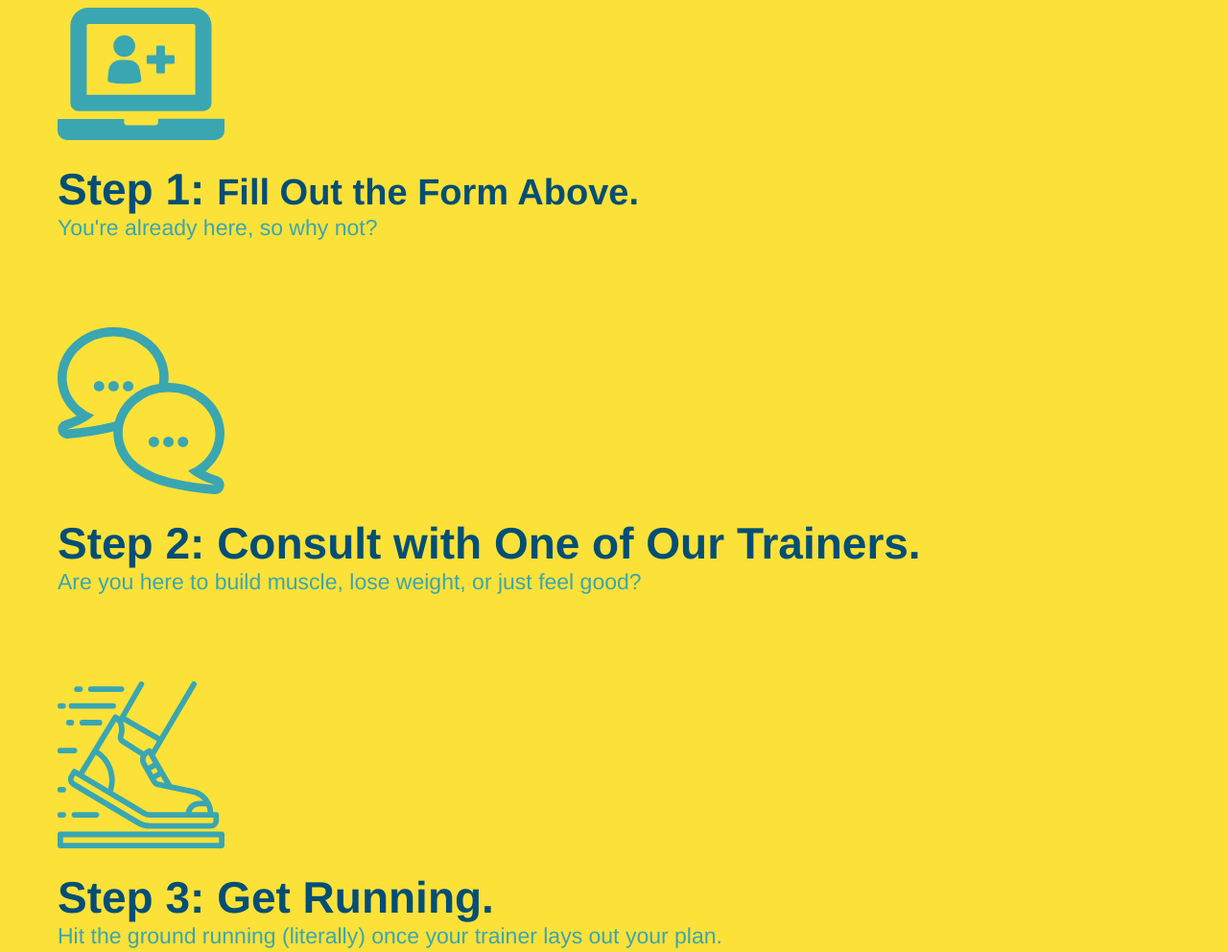
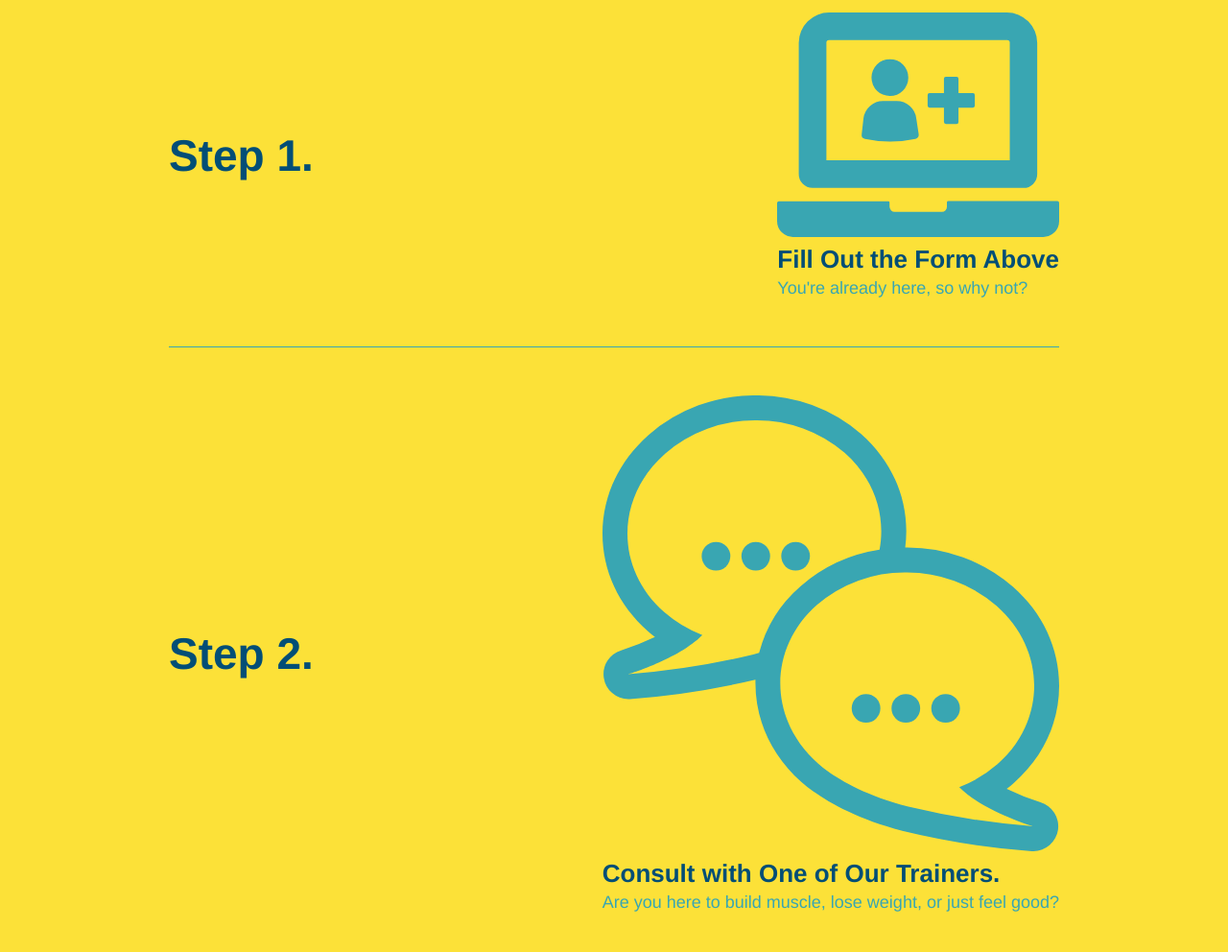
Before and after one commit to brianlockerbie/run-buddy, a plain HTML site: page index.html in a window 1280 px wide. Shown: the part 1280-2272 px from the top of the page at 96% size. Drawn offline with Linux system fonts and the light colour scheme.

Commit message:
restructed html steps

```diff
--- a/assets/css/style.css
+++ b/assets/css/style.css
@@ -155,28 +155,31 @@ section {
   background-color: #fce138;
 }
 
-.steps div {
-  margin-bottom: 80px;
+.step {
+  margin: 50px auto;
+  padding-bottom: 50px;
+  width: 80%;
+  border-bottom: 1px solid #39a6b2;
+  display: flex;
+  flex-wrap: wrap;
+  align-items: center;
+  justify-content: space-between;
 }
 
-.steps img {
-  width: 15%;
-  margin: 10px 0;
+.step h3 {
+  color: #024e76;
+  font-size: 46px;
 }
 
-.steps h3 {
-  color: #024e76;
-  font-size: 46px;
-  margin-top: 10px;
+.step-text p {
+  color: #39a6b2;
+  font-size: 18px;
 }
 
-.steps p {
-  color: #39a6b2;
-  font-size: 23px;
-}
-
-.steps span {
-  font-size: 38px;
+.step-text h4 {
+  font-size: 26px;
+  line-height: 1.5;
+  color: #024e76;
 }
 
 .section-title {
--- a/index.html
+++ b/index.html
@@ -93,29 +93,56 @@
   <section id="what-you-do" class="steps">
     <h2 class="section-title secondary-border">What You Do</h2>
 
-    <div>
-      <!-- insert this img element -->
+    <div class="step">
+      <h3>Step 1.</h3>
+      <div class="step-info">
+        <div class="step-img">
           <img src="./assets/images/step-1.svg" alt="" />
-      <h3>Step 1: <span> Fill Out the Form Above.</span></h3>
+        </div>
+        <div class="step-text">
+          <h4>Fill Out the Form Above</h4>
           <p>You're already here, so why not?</p>
         </div>
+      </div>
+    </div>
 
-    <div>
+    <div class="step">
+      <h3>Step 2.</h3>
+      <div class="step-info">
+        <div class="step-img">
           <img src="./assets/images/step-2.svg" alt="" />
-      <h3>Step 2: Consult with One of Our Trainers.</h3>
+        </div>
+        <div class="step-text">
+          <h4>Consult with One of Our Trainers.</h4>
           <p>Are you here to build muscle, lose weight, or just feel good?</p>
         </div>
+      </div>
+    </div>
 
-    <div>
+    <div class="step">
+      <h3>Step 3.</h3>
+      <div class="step-info">
+        <div class="step-img">
           <img src="./assets/images/step-3.svg" alt="" />
-      <h3>Step 3: Get Running.</h3>
+        </div>
+        <div class="step-text">
+          <h4>Get Running.</h4>
           <p>Hit the ground running (literally) once your trainer lays out your plan.</p>
         </div>
+      </div>
+    </div>
 
-    <div>
+    <div class="step">
+      <h3>Step 4.</h3>
+      <div class="step-info">
+        <div class="step-img">
           <img src="./assets/images/step-4.svg" alt="" />
-      <h3>Step 4: See Results.</h3>
+        </div>
+        <div class="step-text">
+          <h4>See Results.</h4>
           <p>Bi-weekly checkins with your trainer will keep you focused</p>
+        </div>
+      </div>
     </div>
   </section>
 
```
Lines whose indentation alone changed are shown as unchanged.
